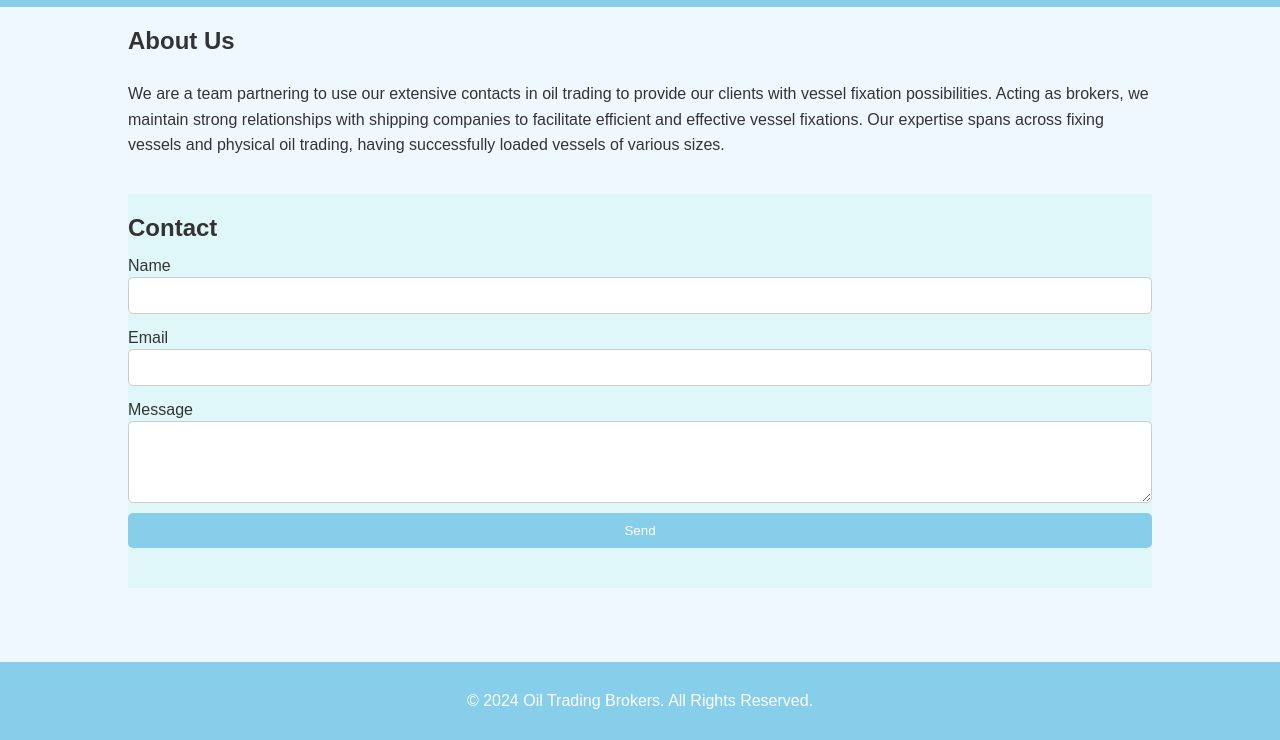
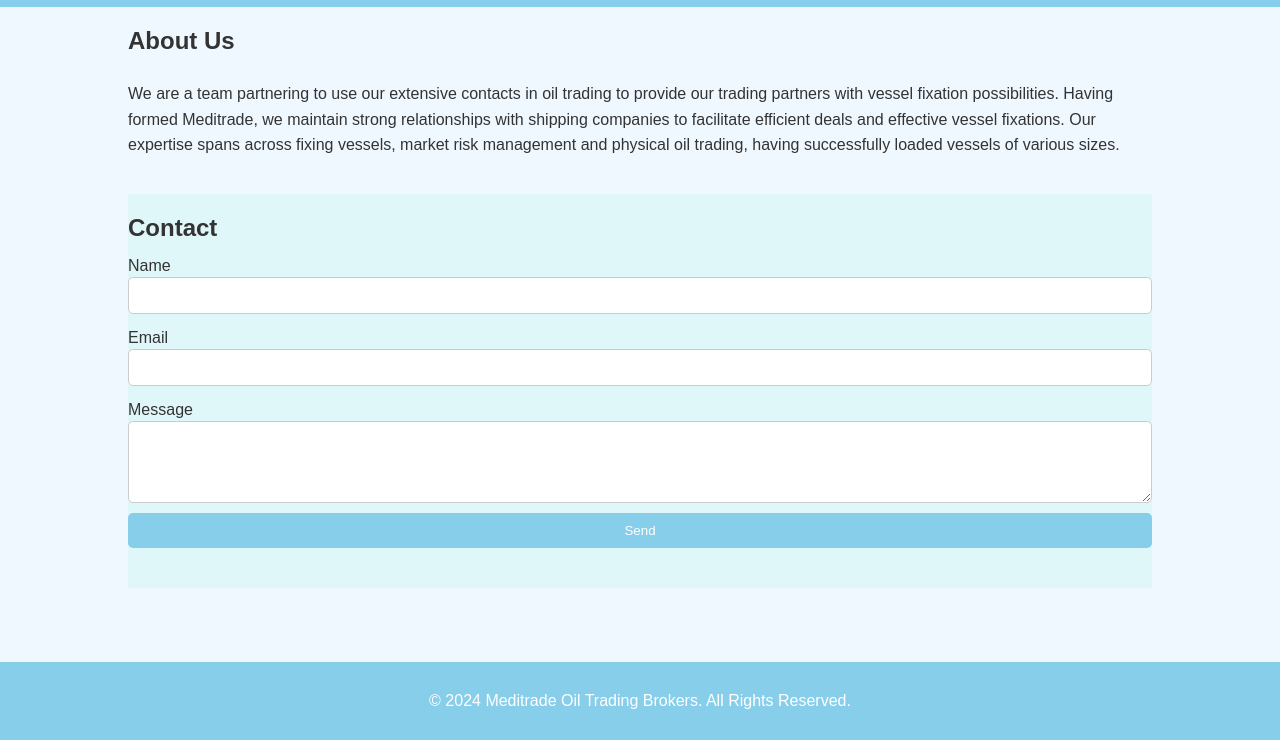
Before and after one commit to mikes1trade/brokerage, a plain HTML site: page index.html in a window 1280 px wide. Shown: the part 60-800 px from the top of the page. Drawn offline with Linux system fonts and the light colour scheme.

Commit message:
Update index.html

```diff
--- a/index.html
+++ b/index.html
@@ -82,7 +82,7 @@
 
     <section id="about" class="container">
         <h2>About Us</h2>
-        <p>We are a team partnering to use our extensive contacts in oil trading to provide our clients with vessel fixation possibilities. Acting as brokers, we maintain strong relationships with shipping companies to facilitate efficient and effective vessel fixations. Our expertise spans across fixing vessels and physical oil trading, having successfully loaded vessels of various sizes.</p>
+        <p>We are a team partnering to use our extensive contacts in oil trading to provide our trading partners with vessel fixation possibilities. Having formed Meditrade, we maintain strong relationships with shipping companies to facilitate efficient deals and effective vessel fixations. Our expertise spans across fixing vessels, market risk management and physical oil trading, having successfully loaded vessels of various sizes.</p>
     </section>
 
     <section id="contact" class="container">
@@ -102,7 +102,7 @@
     </section>
 
     <footer>
-        <p>&copy; 2024 Oil Trading Brokers. All Rights Reserved.</p>
+        <p>&copy; 2024 Meditrade Oil Trading Brokers. All Rights Reserved.</p>
     </footer>
 </body>
 </html>
```
